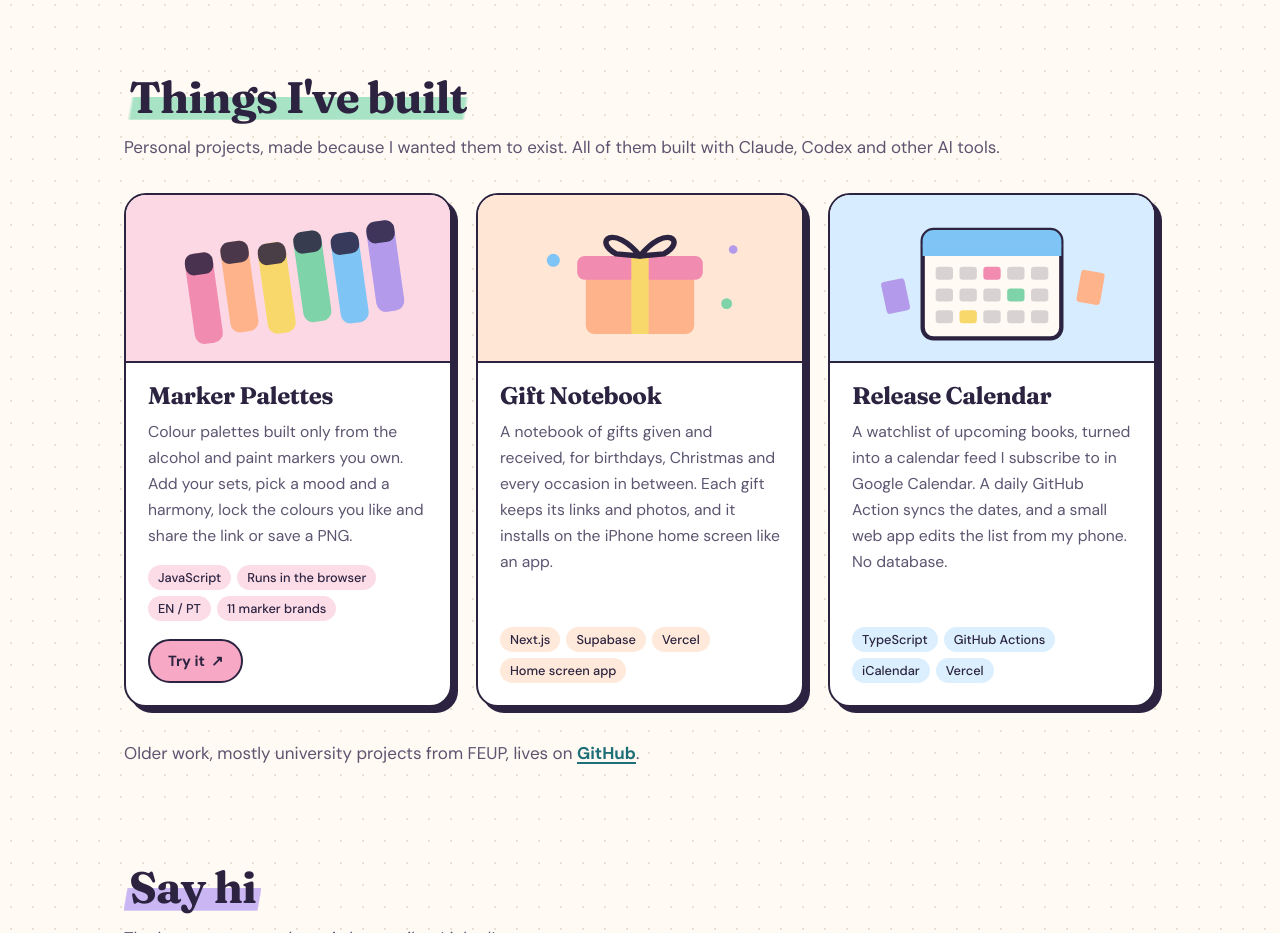
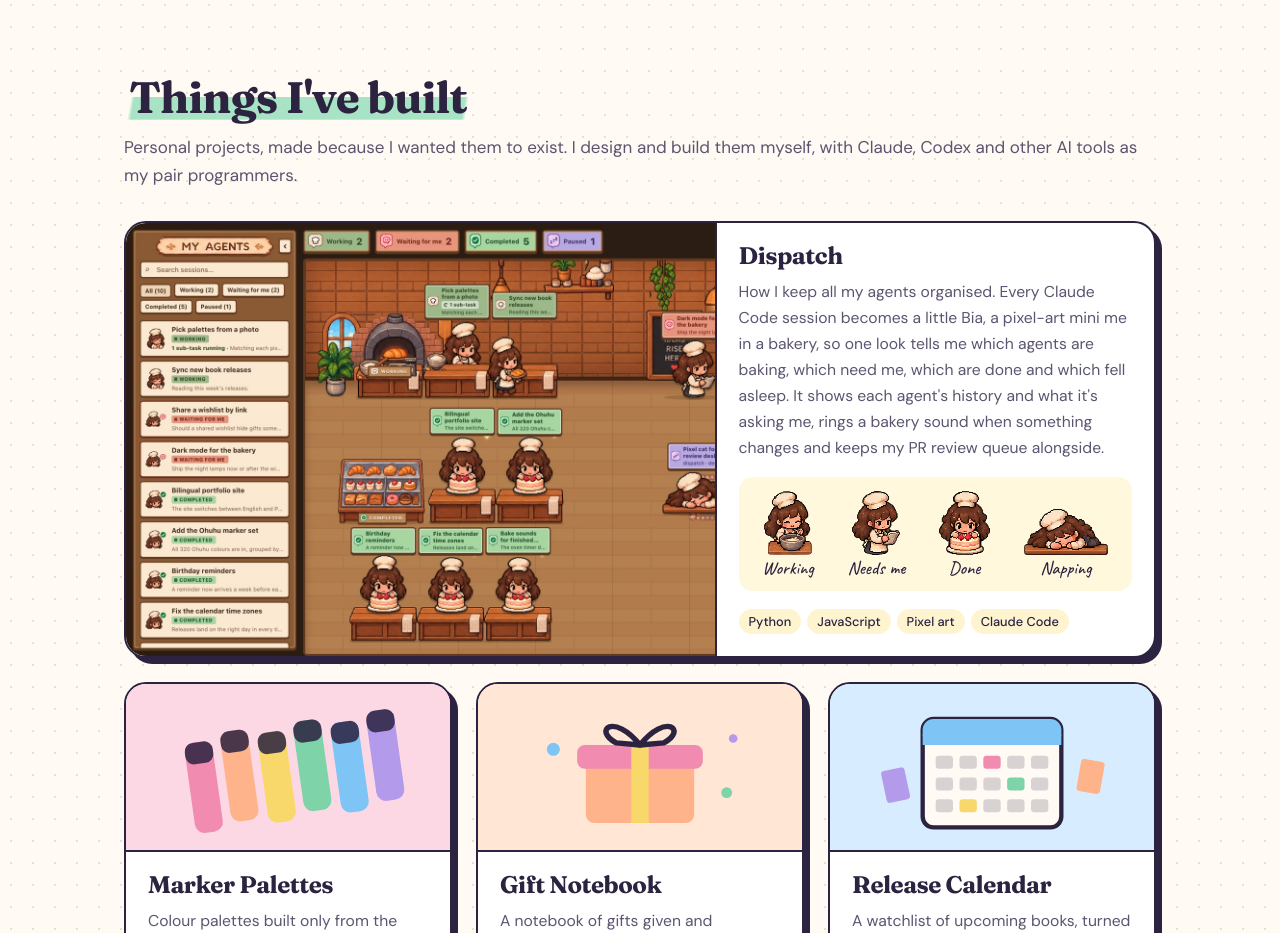
Before and after one commit to biam05/biam05.github.io, a plain HTML site: page index.html in a window 1280 px wide. Shown: the part 1920-2853 px from the top of the page. Drawn offline with Linux system fonts and the light colour scheme.

Commit message:
Add Dispatch and new profile photo

```diff
--- a/index.html
+++ b/index.html
@@ -119,9 +119,31 @@
 
     <section id="projects" class="section">
       <h2><span class="hl hl-mint" data-i18n="projects.title">Things I've built</span></h2>
-      <p class="section-sub" data-i18n="projects.sub">Personal projects, made because I wanted them to exist. All of them built with Claude, Codex and other AI tools.</p>
+      <p class="section-sub" data-i18n="projects.sub">Personal projects, made because I wanted them to exist. I design and build them myself, with Claude, Codex and other AI tools as my pair programmers.</p>
 
       <div class="cards">
+        <article class="card card-feature" style="--c: var(--butter)">
+          <div class="card-shot">
+            <img src="media/dispatch/bakery.jpg" width="1600" height="900" loading="lazy" alt="Dispatch: a pixel-art bakery where every agent session is a little chef" data-i18n-alt="p.dispatchAlt">
+          </div>
+          <div class="card-body">
+            <h3>Dispatch</h3>
+            <p data-i18n="p.dispatch">How I keep all my agents organised. Every Claude Code session becomes a little Bia, a pixel-art mini me in a bakery, so one look tells me which agents are baking, which need me, which are done and which fell asleep. It shows each agent's history and what it's asking me, rings a bakery sound when something changes and keeps my PR review queue alongside.</p>
+            <ul class="bias">
+              <li><img src="media/dispatch/bia_mix.png" width="87" height="117" alt=""><span data-i18n="bia.working">Working</span></li>
+              <li><img src="media/dispatch/bia_document.png" width="90" height="120" alt=""><span data-i18n="bia.waiting">Needs me</span></li>
+              <li><img src="media/dispatch/bia_cake.png" width="92" height="115" alt=""><span data-i18n="bia.done">Done</span></li>
+              <li><img src="media/dispatch/bia_stalled.png" width="158" height="86" alt=""><span data-i18n="bia.paused">Napping</span></li>
+            </ul>
+            <ul class="tags">
+              <li>Python</li>
+              <li>JavaScript</li>
+              <li data-i18n="tag.pixel">Pixel art</li>
+              <li>Claude Code</li>
+            </ul>
+          </div>
+        </article>
+
         <article class="card" style="--c: var(--pink)">
           <div class="card-art" aria-hidden="true">
             <svg viewBox="0 0 240 120" class="art-markers">
--- a/main.js
+++ b/main.js
@@ -29,7 +29,14 @@ const translations = {
     "work.msc": "Mestrado em Engenharia Informática e Computação, FEUP, 2023",
     "work.linkedin": "O resto está no LinkedIn",
     "projects.title": "Coisas que construí",
-    "projects.sub": "Projetos pessoais, feitos porque eu queria que existissem. Todos construídos com Claude, Codex e outras ferramentas de IA.",
+    "projects.sub": "Projetos pessoais, feitos porque eu queria que existissem. Desenho-os e construo-os eu, com o Claude, o Codex e outras ferramentas de IA como pair programmers.",
+    "p.dispatchAlt": "Dispatch: uma pastelaria em pixel art onde cada sessão de agent é uma pequena pasteleira",
+    "p.dispatch": "É assim que mantenho todos os meus agents organizados. Cada sessão do Claude Code passa a ser uma pequena Bia, uma mini eu em pixel art numa pastelaria, e num relance vejo que agents estão a trabalhar, quais precisam de mim, quais acabaram e quais adormeceram. Mostra o histórico de cada agent e o que me está a perguntar, toca um som de pastelaria quando algo muda e tem ao lado a minha fila de PRs para rever.",
+    "bia.working": "A trabalhar",
+    "bia.waiting": "Precisa de mim",
+    "bia.done": "Acabou",
+    "bia.paused": "A dormir",
+    "tag.pixel": "Pixel art",
     "p.markers": "Paletas de cores feitas só com os marcadores de álcool e de tinta que tens. Junta os teus sets, escolhe um mood e uma harmonia, bloqueia as cores de que gostas e partilha o link ou guarda um PNG.",
     "p.prendasName": "Caderno de Prendas",
     "p.prendas": "Um caderno de prendas dadas e recebidas, para aniversários, Natal e todas as ocasiões pelo meio. Cada prenda guarda links e fotos, e instala-se no ecrã principal do iPhone como uma app.",
--- a/styles.css
+++ b/styles.css
@@ -479,6 +479,62 @@ h3 {
   font-size: 0.92rem;
 }
 
+.card-feature {
+  display: grid;
+  grid-column: 1 / -1;
+  grid-template-columns: 1.35fr 1fr;
+}
+
+.card-feature:hover {
+  transform: translate(-3px, -3px);
+}
+
+.card-shot {
+  border-right: 2px solid var(--ink);
+  background: color-mix(in srgb, var(--c) 45%, var(--card));
+}
+
+.card-shot img {
+  display: block;
+  width: 100%;
+  height: 100%;
+  object-fit: cover;
+  object-position: left top;
+}
+
+.bias {
+  display: flex;
+  flex-wrap: wrap;
+  gap: 10px 18px;
+  align-items: flex-end;
+  justify-content: space-around;
+  margin: 0 0 18px;
+  padding: 14px 16px;
+  border-radius: 14px;
+  background: color-mix(in srgb, var(--c) 30%, transparent);
+  list-style: none;
+}
+
+.bias li {
+  display: flex;
+  flex-direction: column;
+  gap: 4px;
+  align-items: center;
+  font-family: "Caveat", cursive;
+  font-size: 1.15rem;
+  line-height: 1;
+}
+
+.bias img {
+  width: auto;
+  height: 64px;
+  image-rendering: pixelated;
+}
+
+.bias li:last-child img {
+  height: 46px;
+}
+
 .more {
   margin: 32px 0 0;
   color: var(--ink-soft);
@@ -626,6 +682,15 @@ h3 {
     max-width: 520px;
   }
 
+  .card-feature {
+    grid-template-columns: 1fr;
+  }
+
+  .card-shot {
+    border-right: 0;
+    border-bottom: 2px solid var(--ink);
+  }
+
   .about-grid {
     grid-template-columns: 1fr;
     gap: 28px;
```
Also changed, not shown: media/dispatch/bakery.jpg (added), media/dispatch/bia_cake.png (added), media/dispatch/bia_document.png (added), media/dispatch/bia_mix.png (added), media/dispatch/bia_stalled.png (added), media/me.jpg.
